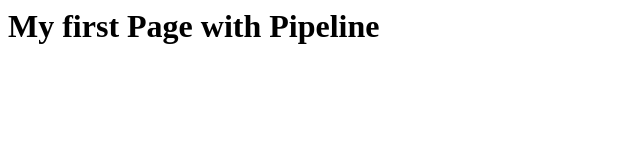
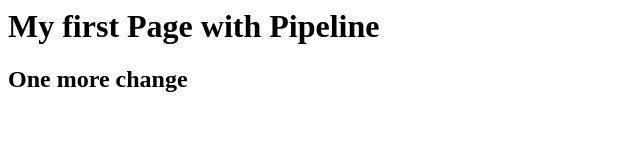
Before and after one commit to nileshvaghela1/s3pipeline1, a plain HTML site: page index.html in a window 1280 px wide. Shown: the whole page, without its empty margins (0-640 px from the left). Drawn offline with Linux system fonts and the light colour scheme.

Commit message:
Updated one more line index.html

```diff
--- a/index.html
+++ b/index.html
@@ -1 +1,2 @@
 <h1>My first Page with Pipeline </h1>
+<h2> One more change </h2>
```
